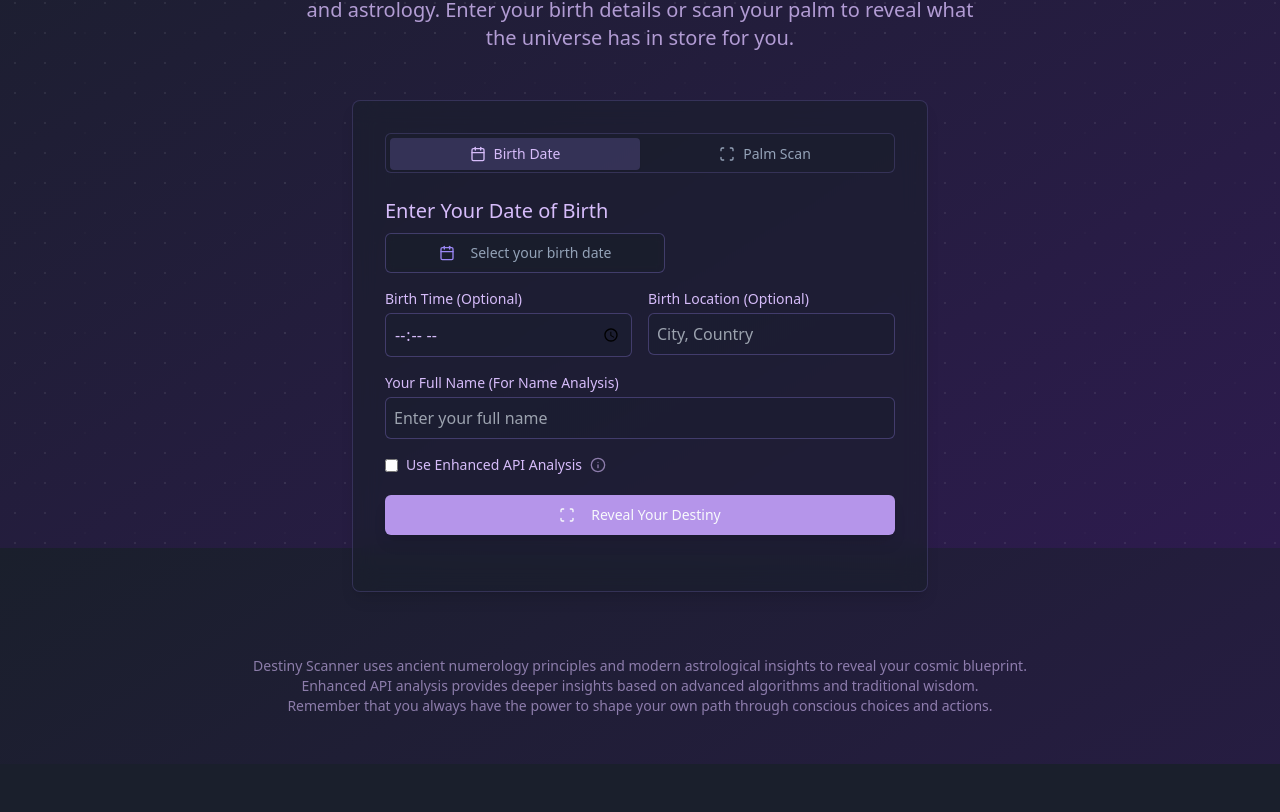
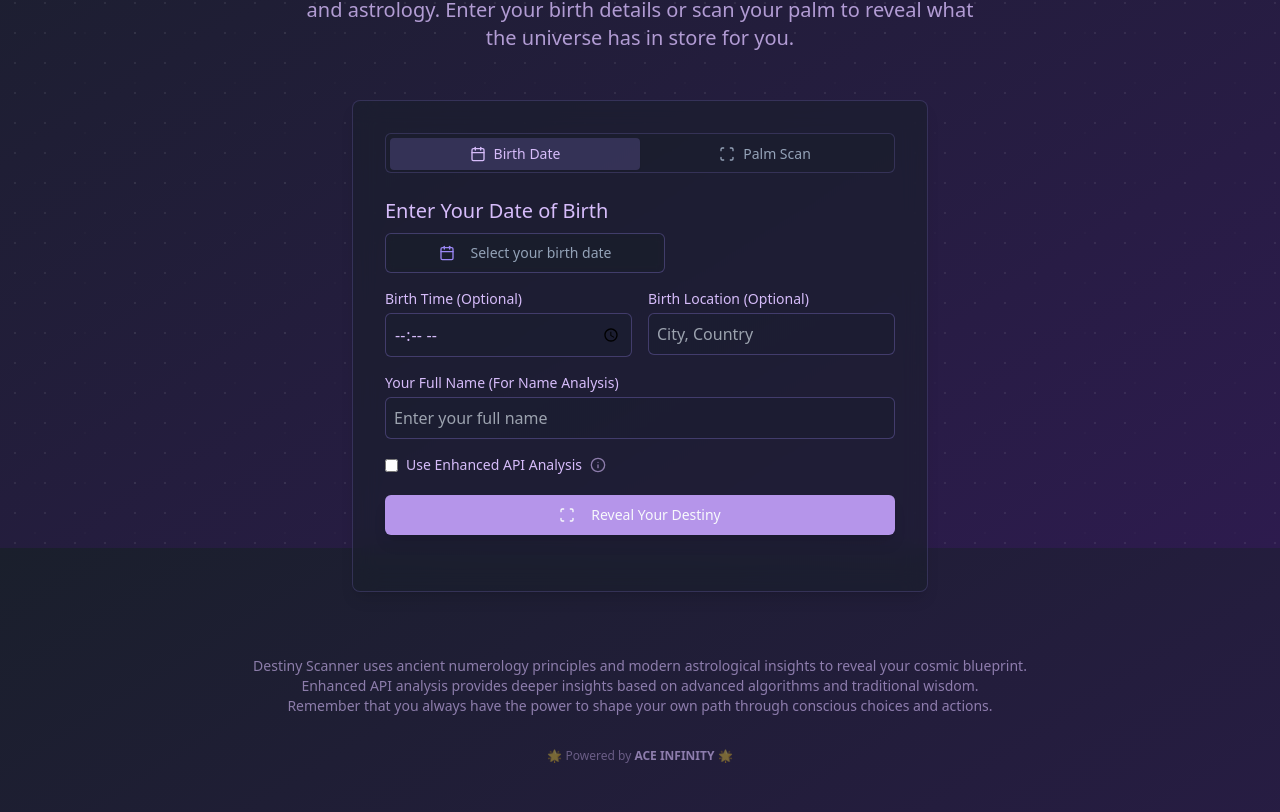
Before and after one commit to Aarti-panchal01/destiny-scanner, a React (Vite) app: page / in a window 1280 px wide. Shown: the part 252-1064 px from the top of the page. Before the commit the page ends 1016 px from the top, so only its background shows below. Built offline with nearby package versions, Linux system fonts and the light colour scheme.

Commit message:
Add branding to the footer
Added "Powered by ACE INFINITY" to the footer.

```diff
--- a/src/pages/Index.tsx
+++ b/src/pages/Index.tsx
@@ -1,4 +1,3 @@
-
 import React, { useState } from "react";
 import DateSelector from "@/components/DateSelector";
 import PalmScanner from "@/components/PalmScanner";
@@ -421,6 +420,10 @@ const Index = () => {
             Remember that you always have the power to shape your own path through conscious choices and actions.
           </p>
         </div>
+
+        <div className="mt-8 text-center text-xs text-cosmic-light-purple/40">
+          🌟 Powered by <span className="font-bold text-cosmic-light-purple/60">ACE INFINITY</span> 🌟
+        </div>
       </div>
     </>
   );
```
Also changed, not shown: 1 other file (tests, documents, lock files or other folders).
